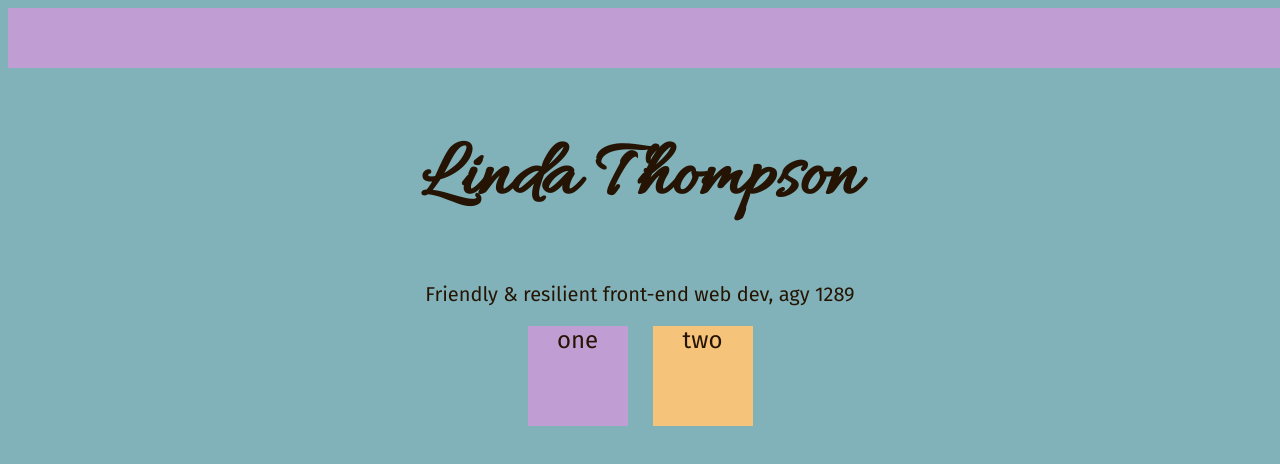
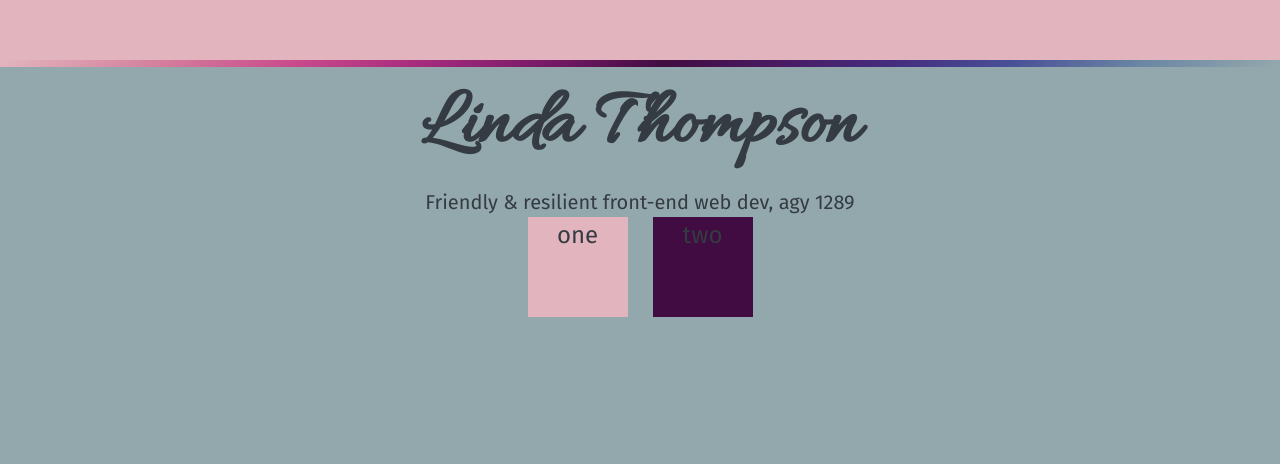
Before and after one commit to lindakatcodes/lindakatdev, an Astro site: page / in a window 1280 px wide. Built offline with nearby package versions, Linux system fonts and the light colour scheme; Astro itself is replaced by a stand-in of ours.

Commit message:
adjusted colors and gradients

```diff
--- a/src/layouts/MainLayout.astro
+++ b/src/layouts/MainLayout.astro
@@ -1,6 +1,7 @@
 ---
 import "@fontsource/fira-sans";
 import "@fontsource/allura";
+import "../styles/reset.css"
 ---
 
 <html lang="en">
@@ -20,16 +21,42 @@ import "@fontsource/allura";
   :root {
     --heading-font: "Allura", cursive;
     --body-font: "Fira Sans", sans-serif;
-    --text-color-light: #fcf5ed;
-    --text-color-dark: #251403;
-    --primary-color-light: #81b2ba;
-    --primary-color-dark: #2b5056;
-    --secondary-color-light: #c09dd2;
-    --secondary-color-dark: #723390;
-    --accent-color-light: #f6c37b;
-    --accent-color-dark: #cf770f;
-    --gradient-dark: #000;
-    --gradient-light: #fff;
+    --text-color-light: #F6F9F9;
+    --text-color-dark: #343B42;
+    --primary-color-light: #93A8AC;
+    --primary-color-dark: #506468;
+    --secondary-color-light: #E2B4BD;
+    --secondary-color-dark: #BA4F64;
+    --accent-color-light: #410C41;
+    --accent-color-dark: #F9D98E;
+    --gradient-dark: linear-gradient(
+  315deg,
+  hsl(190deg 13% 36%) 0%,
+  hsl(221deg 19% 39%) 8%,
+  hsl(253deg 25% 43%) 19%,
+  hsl(284deg 31% 46%) 31%,
+  hsl(317deg 37% 49%) 46%,
+  hsl(348deg 44% 52%) 60%,
+  hsl(359deg 53% 57%) 72%,
+  hsl(10deg 62% 62%) 82%,
+  hsl(20deg 72% 67%) 90%,
+  hsl(31deg 81% 72%) 96%,
+  hsl(42deg 90% 77%) 100%
+);
+    --gradient-light: linear-gradient(
+  315deg,
+  hsl(190deg 13% 63%) 0%,
+  hsl(211deg 24% 53%) 11%,
+  hsl(234deg 35% 44%) 21%,
+  hsl(256deg 47% 34%) 30%,
+  hsl(278deg 57% 25%) 39%,
+  hsl(300deg 69% 15%) 48%,
+  hsl(310deg 64% 28%) 57%,
+  hsl(320deg 59% 41%) 67%,
+  hsl(329deg 54% 54%) 77%,
+  hsl(339deg 49% 67%) 88%,
+  hsl(348deg 44% 80%) 100%
+);
   }
 
   h1,
@@ -40,6 +67,7 @@ import "@fontsource/allura";
   h6 {
     font-family: var(--heading-font);
     font-size: 80px;
+    letter-spacing: -2spx;
     text-align: center;
     color: var(--text-color-dark);
 
--- /dev/null
+++ b/src/styles/reset.css
@@ -0,0 +1,46 @@
+/*
+  1. Use a more-intuitive box-sizing model.
+*/
+*, *::before, *::after {
+  box-sizing: border-box;
+}
+/*
+  2. Remove default margin
+*/
+* {
+  margin: 0;
+}
+/*
+  Typographic tweaks!
+  3. Add accessible line-height
+  4. Improve text rendering
+*/
+body {
+  line-height: 1.5;
+  -webkit-font-smoothing: antialiased;
+}
+/*
+  5. Improve media defaults
+*/
+img, picture, video, canvas, svg {
+  display: block;
+  max-width: 100%;
+}
+/*
+  6. Remove built-in form typography styles
+*/
+input, button, textarea, select {
+  font: inherit;
+}
+/*
+  7. Avoid text overflows
+*/
+p, h1, h2, h3, h4, h5, h6 {
+  overflow-wrap: break-word;
+}
+/*
+  8. Create a root stacking context
+*/
+#root, #__next {
+  isolation: isolate;
+}
```
